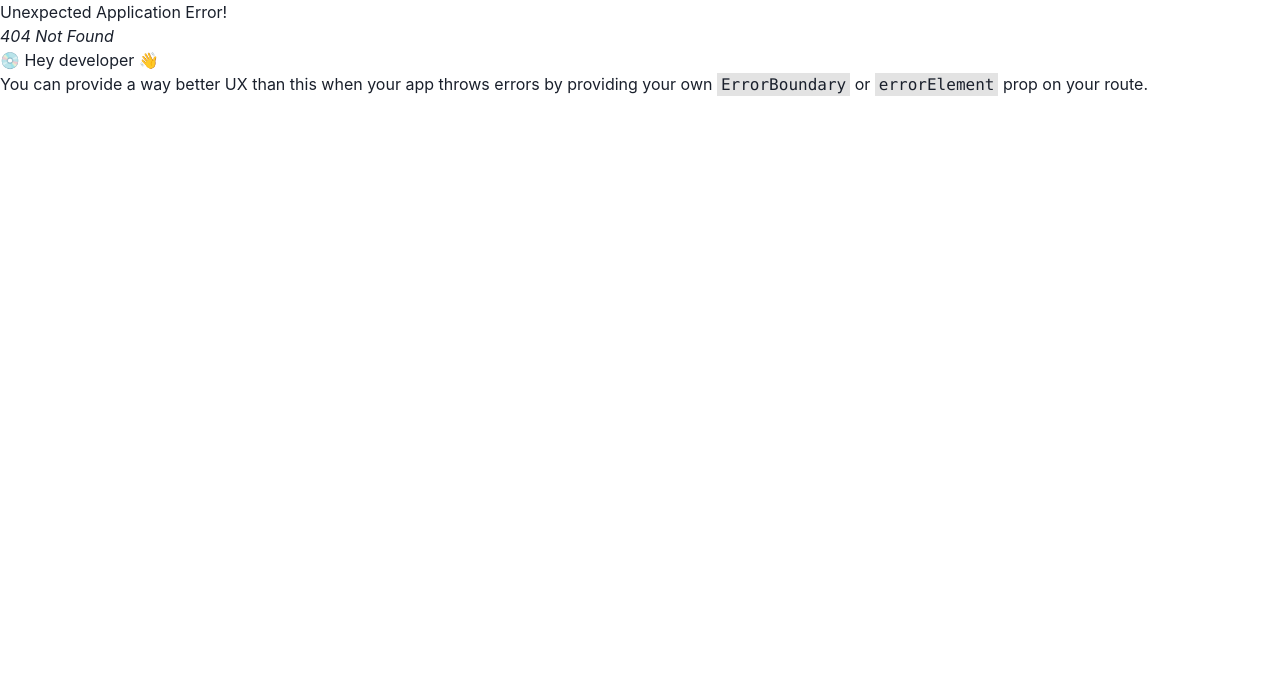
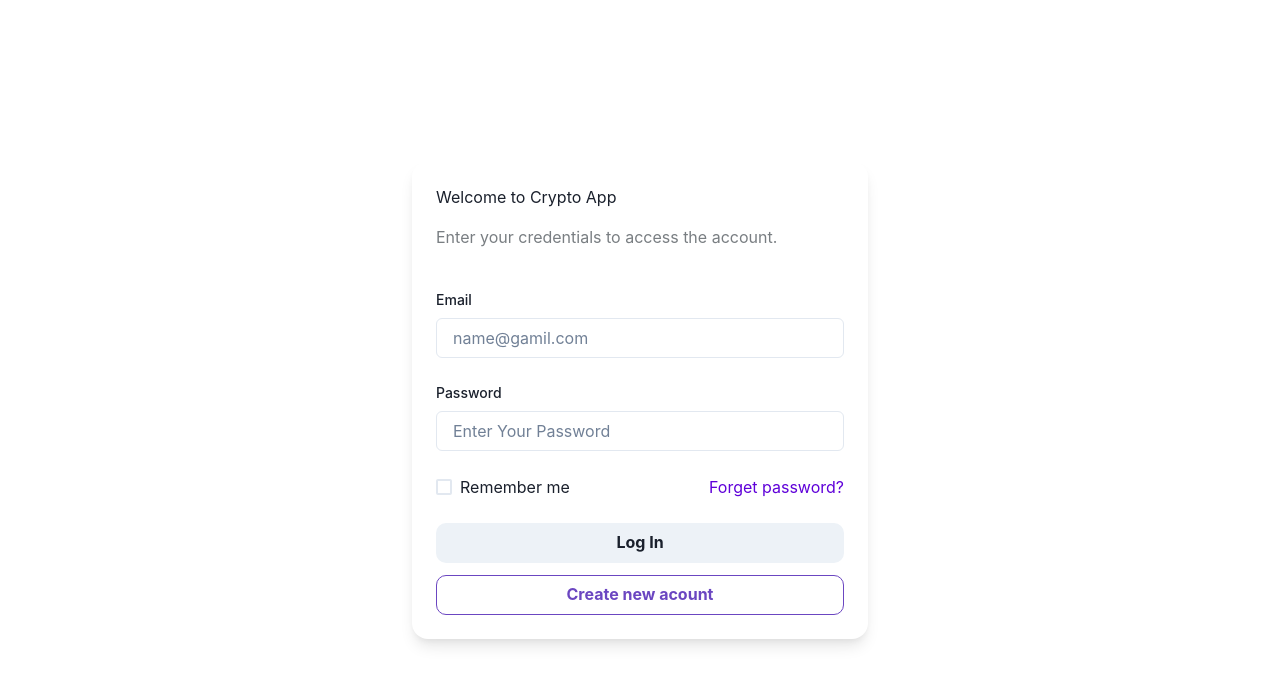
Before and after one commit to Noman7373/Crypto-Dashboard-React-JS, a React (Vite) app: page /signin in a window 1280 px wide. Before the commit this address had no page. Shown: the top 684 px of the page. Built offline with nearby package versions, Linux system fonts and the light colour scheme.

Commit message:
Added more authentication pages

```diff
--- a/package.json
+++ b/package.json
@@ -19,7 +19,8 @@
     "react": "^18.3.1",
     "react-dom": "^18.3.1",
     "react-icons": "^5.3.0",
-    "react-router-dom": "^6.26.1"
+    "react-router-dom": "^6.26.1",
+    "yup": "^1.4.0"
   },
   "devDependencies": {
     "@eslint/js": "^9.9.0",
--- /dev/null
+++ b/src/components/Card.jsx
@@ -0,0 +1,29 @@
+import React from "react";
+import { Card as ChakraCard } from "@chakra-ui/react";
+const Card = ({ children }) => {
+  return (
+    <ChakraCard
+      bg={{
+        base: "transparent",
+        md: "white",
+      }}
+      p={{
+        base: "0",
+        md: "6",
+      }}
+      borderRadius={{
+        base: "none",
+        md: "1rem",
+      }}
+      w="456px"
+      boxShadow={{
+        base: "none",
+        md: "lg",
+      }}
+    >
+      {children}
+    </ChakraCard>
+  );
+};
+
+export default Card;
--- /dev/null
+++ b/src/pages/Auth/Forgotpasswrod/Forgotpassword.jsx
@@ -0,0 +1,31 @@
+import React from "react";
+import Card from "../../../components/Card";
+import { Icon, VStack, Text, Button, Center, Box } from "@chakra-ui/react";
+
+import { HiArrowSmallLeft } from "react-icons/hi2";
+import { Link } from "react-router-dom";
+
+const Forgotpassword = () => {
+  return (
+    <Center minH="100vh">
+      <Card>
+        <VStack spacing={6}>
+          <Icon boxSize="3rem" as={HiArrowSmallLeft} />
+          <Text textStyle="h4" color="p.black">
+            Forgot Password{" "}
+          </Text>
+          <Text textAlign="center" textStyle="p2" color="black.60">
+          Enter your email address for which account you want to reset your password.
+          </Text>
+          <Box w="full">
+            <Link to="/signin">
+              <Button w="full">Reset Password</Button>
+            </Link>
+          </Box>
+        </VStack>
+      </Card>
+    </Center>
+  );
+};
+
+export default Forgotpassword;
--- /dev/null
+++ b/src/pages/Auth/Registrationemail/Registersuccess.jsx
@@ -0,0 +1,32 @@
+import React from "react";
+import Card from "../../../components/Card";
+import { Icon, VStack, Text, Button, Center, Box } from "@chakra-ui/react";
+
+import { BsFillPatchCheckFill } from "react-icons/bs";
+import { Link } from "react-router-dom";
+
+const Registersuccess = () => {
+  return (
+    <Center minH="100vh">
+      <Card>
+        <VStack spacing={6}>
+          <Icon color="green" boxSize="3rem" as={BsFillPatchCheckFill} />
+          <Text textStyle="h4" color="p.black">
+            Successfully Registration
+          </Text>
+          <Text textAlign="center" textStyle="p2" color="black.60">
+            Hurray! You have successfully created your account. Enter the app to
+            explore all it’s features.
+          </Text>
+          <Box w='full'>
+            <Link to="/signin">
+              <Button w="full">Enter the App</Button>
+            </Link>
+          </Box>
+        </VStack>
+      </Card>
+    </Center>
+  );
+};
+
+export default Registersuccess;
--- a/src/pages/Auth/signup/Signup.jsx
+++ b/src/pages/Auth/signup/Signup.jsx
@@ -1,11 +1,11 @@
 import {
   Button,
-  Card,
   Center,
   Checkbox,
   Container,
   Flex,
   FormControl,
+  FormErrorMessage,
   FormLabel,
   Input,
   Stack,
@@ -14,12 +14,26 @@ import {
 import React from "react";
 import { Link } from "react-router-dom";
 import { Formik, Form, Field } from "formik";
+import { object, ref, string } from "yup";
+import Card from "../../../components/Card";
+
+const signUpValidationScheme = object({
+  name: string().required("Name is required"),
+  surname: string().required("Surname is required"),
+  email: string().email("Email is invalid").required("Email is required"),
+  password: string()
+    .min(8, "Password must be at least 8 characters")
+    .required("Pssword is required"),
+  repeatPasswrod: string()
+    .oneOf([ref("Password "), null], "Password must match")
+    .required("Repeat password is required"),
+});
 
 const Signup = () => {
   return (
-    <Container>
+    <Container bg="white">
       <Center minH="100vh">
-        <Card p="6" borderRadius="1rem" w="456px">
+        <Card>
           <Text textStyle="h1">Welcome to Crypto App</Text>
           <Text textStyle="p2" color="black.60" mt="4">
             Create a free account by filling data below.
@@ -35,54 +49,91 @@ const Signup = () => {
             onSubmit={(value) => {
               console.log(value);
             }}
+            validationSchema={signUpValidationScheme}
           >
             <Form>
               <Stack mt="10" spacing={6}>
                 <Flex gap="4">
                   <Field name="name">
                     {({ field, meta }) => (
-                      <FormControl isInvalid = {!!(meta.error && meta.touch)}>
-                        <FormLabel htmlfor="name">Name</FormLabel>
+                      <FormControl isInvalid={!!(meta.error && meta.touched)}>
+                        <FormLabel htmlFor="name">Name</FormLabel>
                         <Input
                           {...field}
                           name="name"
+                          type="text"
                           placeholder="Enter Your Name"
                         />
+                        <FormErrorMessage>{meta.error}</FormErrorMessage>
                       </FormControl>
                     )}
                   </Field>
 
-                  <FormControl>
-                    <FormLabel htmlfor="surname">Surname</FormLabel>
-                    <Input name="surname" placeholder="Arthur" />
+                  <Field name="surname">
+                    {({ field, meta }) => (
+                      <FormControl isInvalid={!!(meta.error && meta.touched)}>
+                        <FormLabel htmlFor="surname">Surname</FormLabel>
+                        <Input
+                          {...field}
+                          name="surname"
+                          type="text"
+                          placeholder="Arthur"
+                        />
+                        <FormErrorMessage>{meta.error}</FormErrorMessage>
                       </FormControl>
+                    )}
+                  </Field>
                 </Flex>
-                <FormControl>
-                  <FormLabel htmlfor="email">Email</FormLabel>
+
+                <Field name="email">
+                  {({ field, meta }) => (
+                    <FormControl isInvalid={!!(meta.error && meta.touched)}>
+                      <FormLabel htmlFor="email">Email</FormLabel>
                       <Input
+                        {...field}
                         name="email"
                         type="email"
                         placeholder="name@gamil.com"
                       />
+                      <FormErrorMessage>{meta.error}</FormErrorMessage>
                     </FormControl>
-                <FormControl>
-                  <FormLabel htmlfor="password">Password</FormLabel>
+                  )}
+                </Field>
+
+                <Field name="password">
+                  {({ field, meta }) => (
+                    <FormControl isInvalid={!!(meta.error && meta.touched)}>
+                      <FormLabel htmlFor="password">Password</FormLabel>
                       <Input
+                        {...field}
+                        type="password"
+                        autoComplete="on"
                         name="password"
-                    type="password"
                         placeholder="Enter Your Password"
                       />
+                      <FormErrorMessage>{meta.error}</FormErrorMessage>
                     </FormControl>
-                <FormControl>
-                  <FormLabel htmlfor="repeatPassword">
+                  )}
+                </Field>
+
+                <Field name="repeatPassword">
+                  {({ field, meta }) => (
+                    <FormControl isInvalid={!!(meta.error && meta.touched)}>
+                      <FormLabel htmlFor="repeatPassword">
                         Repeat Password
                       </FormLabel>
                       <Input
+                        {...field}
+                        autoComplete="on"
+                        type="password"
                         name="repeatPassword"
-                    type="password"
                         placeholder="Enter Your Repeat Password"
                       />
+                      <FormErrorMessage>{meta.error}</FormErrorMessage>
                     </FormControl>
+                  )}
+                </Field>
+
                 <Checkbox>
                   <Text textStyle="p3">
                     I agree with{" "}
--- /dev/null
+++ b/src/pages/Auth/singin/Signin.jsx
@@ -0,0 +1,110 @@
+import {
+  Box,
+  Button,
+  Center,
+  Checkbox,
+  Container,
+  FormControl,
+  FormErrorMessage,
+  FormLabel,
+  HStack,
+  Input,
+  Stack,
+  Text,
+} from "@chakra-ui/react";
+import React from "react";
+import { Link } from "react-router-dom";
+import { Formik, Form, Field } from "formik";
+import { object, string } from "yup";
+import Card from "../../../components/Card";
+
+const SigninValidationScheme = object({
+  email: string().email("Email is invalid").required("Email is required"),
+  password: string()
+    .min(8, "Password must be at least 8 characters")
+    .required("Pssword is required"),
+});
+
+const Signin = () => {
+  return (
+    <Container bg="white">
+      <Center minH="100vh">
+        <Card>
+          <Text textStyle="h1">Welcome to Crypto App</Text>
+          <Text textStyle="p2" color="black.60" mt="4">
+            Enter your credentials to access the account.
+          </Text>
+          <Formik
+            initialValues={{
+              email: "",
+              password: "",
+            }}
+            onSubmit={(value) => {
+              console.log(value);
+            }}
+            validationSchema={SigninValidationScheme}
+          >
+            <Form>
+              <Stack mt="10" spacing={6}>
+                <Field name="email">
+                  {({ field, meta }) => (
+                    <FormControl isInvalid={!!(meta.error && meta.touched)}>
+                      <FormLabel htmlFor="email">Email</FormLabel>
+                      <Input
+                        {...field}
+                        name="email"
+                        type="email"
+                        placeholder="name@gamil.com"
+                      />
+                      <FormErrorMessage>{meta.error}</FormErrorMessage>
+                    </FormControl>
+                  )}
+                </Field>
+
+                <Field name="password">
+                  {({ field, meta }) => (
+                    <FormControl isInvalid={!!(meta.error && meta.touched)}>
+                      <FormLabel htmlFor="password">Password</FormLabel>
+                      <Input
+                        {...field}
+                        type="password"
+                        autoComplete="on"
+                        name="password"
+                        placeholder="Enter Your Password"
+                      />
+                      <FormErrorMessage>{meta.error}</FormErrorMessage>
+                    </FormControl>
+                  )}
+                </Field>
+
+                <HStack justify="space-between">
+                  <Checkbox>
+                    <Text textStyle="p3">Remember me</Text>
+                  </Checkbox>{" "}
+                  <Link to="/forgot-password">
+                    {" "}
+                    <Text textStyle="p3" as="span" color="p.purple">
+                      Forget password?
+                    </Text>
+                  </Link>
+                </HStack>
+                <Box>
+                  <Button w="full" type="submit" colorScheme="gray">
+                    Log In
+                  </Button>
+                  <Link to="/signup">
+                    <Button variant="outline" mt="3" width="full">
+                      Create new acount
+                    </Button>
+                  </Link>
+                </Box>
+              </Stack>
+            </Form>
+          </Formik>
+        </Card>
+      </Center>
+    </Container>
+  );
+};
+
+export default Signin;
--- a/src/theme/index.js
+++ b/src/theme/index.js
@@ -33,7 +33,7 @@ export const theme = extendTheme(
           color: "p.black",
           lineHeight: {
             base: "34px",
-            md: "34px",
+            md: "36px",
           },
         },
         h2: {
@@ -96,7 +96,7 @@ export const theme = extendTheme(
       styles: {
         global: {
           "html, body": {
-            bg: "#f3f7f7",
+            bg: "white",
           },
         },
       },
```
Also changed, not shown: src/App.jsx (+20 -0 lines), src/pages/Auth/Registersuccess/Registrationemail.jsx (added, +28 -0 lines), 1 other file (tests, documents, lock files or other folders). Lines whose indentation alone changed are shown as unchanged.
